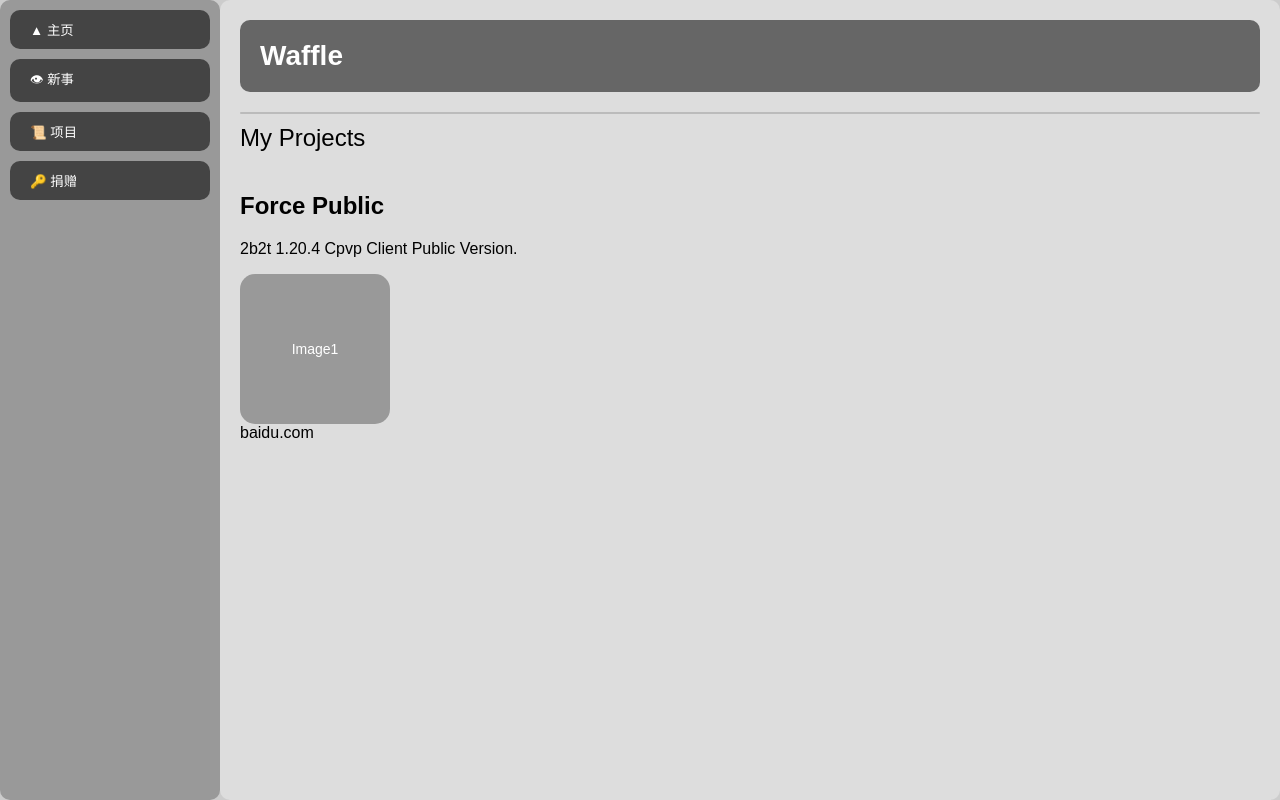
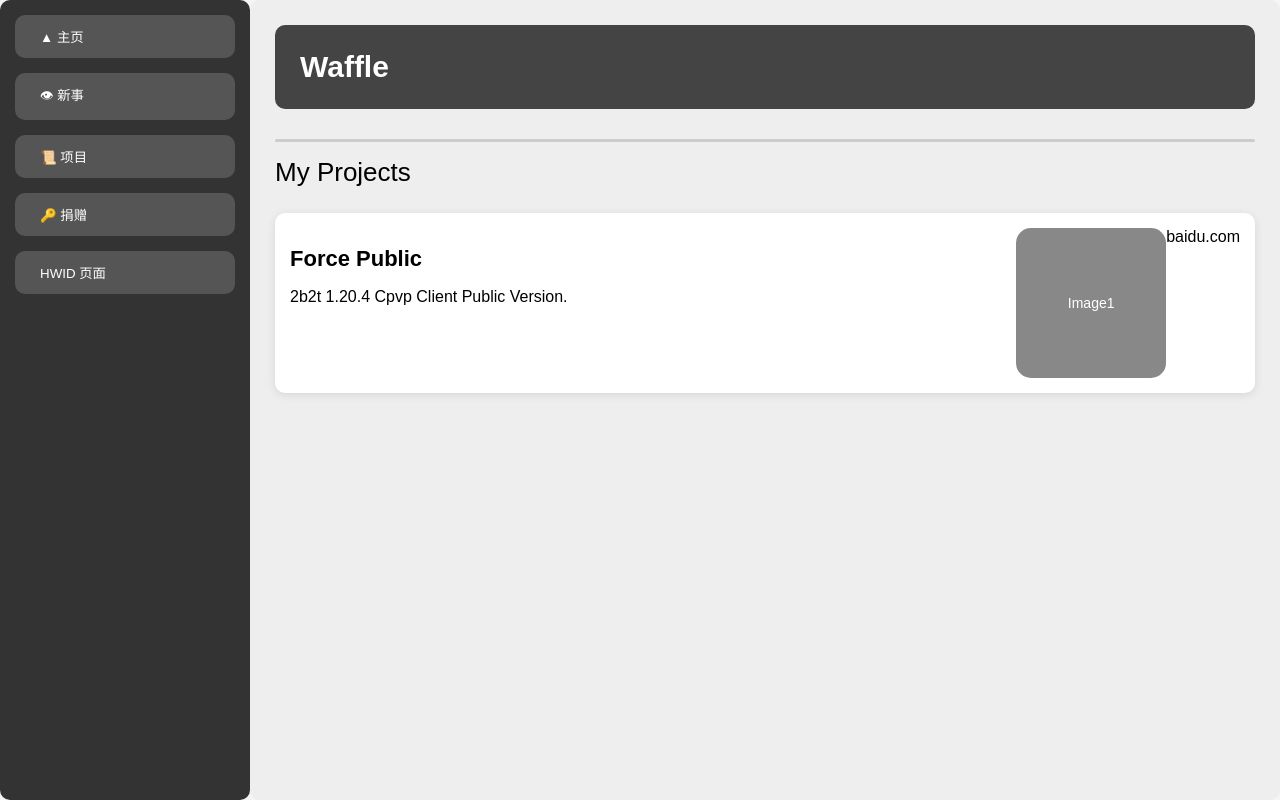
Before and after one commit to WaffleHFB/wafflehfb.github.io, a plain HTML site: page index.html in a window 1280 px wide. Both pictures are taken after a click on the button "📜 项目". Drawn offline with Linux system fonts and the light colour scheme.

Commit message:
Add files via upload

```diff
--- a/index.html
+++ b/index.html
@@ -6,27 +6,27 @@
     <title>Waffle News</title>
     <style>
         body {
-            font-family: Arial, sans-serif;
+            font-family: 'Arial', sans-serif;
             margin: 0;
             padding: 0;
             display: flex;
             height: 100vh;
-            background-color: #ccc;
+            background-color: #f5f5f5;
         }
         .sidebar {
-            width: 200px;
-            background-color: #999;
-            padding: 10px;
+            width: 220px;
+            background-color: #333;
+            padding: 15px;
             display: flex;
             flex-direction: column;
             align-items: flex-start;
             border-radius: 10px;
         }
         .sidebar button {
-            margin-bottom: 10px;
-            padding: 10px 20px;
+            margin-bottom: 15px;
+            padding: 12px 25px;
             border: none;
-            background-color: #444;
+            background-color: #555;
             color: #fff;
             cursor: pointer;
             width: 100%;
@@ -35,25 +35,25 @@
             transition: background-color 0.3s, transform 0.3s;
         }
         .sidebar button:hover {
-            background-color: #333;
+            background-color: #444;
             transform: translateX(5px);
         }
         .content {
             flex-grow: 1;
-            background-color: #ddd;
+            background-color: #eee;
             overflow-y: auto;
-            padding: 20px;
+            padding: 25px;
             display: flex;
             flex-direction: column;
             border-radius: 10px;
             animation: fadeIn 1s ease-in-out;
         }
         .logo {
-            font-size: 28px;
+            font-size: 30px;
             font-weight: bold;
-            margin-bottom: 10px;
-            padding: 20px;
-            background-color: #666;
+            margin-bottom: 15px;
+            padding: 25px;
+            background-color: #444;
             color: white;
             display: flex;
             justify-content: flex-start;
@@ -61,43 +61,45 @@
             border-radius: 10px;
         }
         .divider {
-            height: 2px;
-            background-color: #bbb;
-            margin: 10px 0;
+            height: 3px;
+            background-color: #ccc;
+            margin: 15px 0;
             border-radius: 2px;
         }
         .header {
-            font-size: 24px;
-            margin-bottom: 20px;
+            font-size: 26px;
+            margin-bottom: 25px;
         }
-        .news-item {
-            display: flex;
-            justify-content: space-between;
-            margin-bottom: 20px;
-            padding-bottom: 10px;
-            border-bottom: 1px solid #bbb;
-            animation: slideIn 0.5s ease-in-out;
-            border-radius: 10px;
-            overflow: hidden;
-        }
-        .news-text {
-            flex-grow: 1;
-            margin-right: 20px;
-            border-radius: 10px;
-        }
-        .news-text h2 {
-            margin: 0;
-            font-size: 20px;
-            margin-bottom: 10px;
 		        }
 		        .news-text p {
 		            margin: 0;
 		            font-size: 16px;
 		        }
-        .news-image {
+        .news-item, .projects-item {
+            display: flex;
+            justify-content: space-between;
+            margin-bottom: 20px;
+            padding: 15px;
+            background-color: #fff;
+            border-radius: 10px;
+            box-shadow: 0 2px 10px rgba(0, 0, 0, 0.1);
+            transition: transform 0.3s;
+        }
+        .news-item:hover, .projects-item:hover {
+            transform: translateX(10px);
+        }
+        .news-text, .projects-text {
+            flex-grow: 1;
+            margin-right: 20px;
+        }
+        .news-text h2, .projects-text h2 {
+            font-size: 22px;
+            margin-bottom: 10px;
+        }
+        .news-image, .project-image {
             width: 150px;
             height: 150px;
-            background-color: #999;
+            background-color: #888;
             border-radius: 15px;
             display: flex;
             align-items: center;
@@ -106,7 +108,7 @@
             font-size: 14px;
             transition: transform 0.3s;
         }
-        .news-image:hover {
+        .news-image:hover, .project-image:hover {
             transform: scale(1.1);
         }
         @keyframes fadeIn {
@@ -114,16 +116,6 @@
                 opacity: 0;
             }
             to {
-                opacity: 1;
-            }
-        }
-        @keyframes slideIn {
-            from {
-                transform: translateX(-50px);
-                opacity: 0;
-            }
-            to {
-                transform: translateX(0);
                 opacity: 1;
             }
         }
@@ -135,7 +127,8 @@
     <button onclick="showHome()">▲ 主页</button>
     <button onclick="showNews()">👁 新事</button>
     <button onclick="showProjects()">📜 项目</button>
-	<button onclick="showDonet()">🔑 捐赠</button>
+    <button onclick="showDonations()">🔑 捐赠</button>
+    <button onclick="showHWID()">HWID 页面</button>
 </div>
 
 <div class="content" id="content">
@@ -145,6 +138,7 @@
 </div>
 
 <script>
+    // 显示主页
     function showHome() {
         document.getElementById('content').innerHTML = `
             <div class="logo">Waffle</div>
@@ -152,6 +146,7 @@
             <div class="header">Welcome To Waffle's Blog</div>`;
     }
 
+    // 显示新闻
     function showNews() {
         document.getElementById('content').innerHTML = `
             <div class="logo">Waffle</div>
@@ -181,6 +176,7 @@
         `;
     }
 
+    // 显示项目
     function showProjects() {
         document.getElementById('content').innerHTML = `
             <div class="logo">Waffle</div>
@@ -193,8 +189,48 @@
                 </div>
                 <div class="news-image">Image1</div>
                 <p3>baidu.com</p3>
+            </div>`;
+    }
+
+    // 显示捐赠页
+    function showDonations() {
+        document.getElementById('content').innerHTML = `
+            <div class="logo">Waffle</div>
+            <div class="divider"></div>
+            <div class="header">捐赠支持我们</div>
+            <p>感谢您的支持！您可以通过以下比特币地址捐赠：</p>
+            <p><strong>比特币钱包地址：</strong></p>
+            <p style="background-color: #f0f0f0; padding: 10px; border-radius: 5px;">1A1zP1eP5QGefi2DMPTfTL5SLmv7DivfNa</p>
+            <p>请确保您通过比特币钱包转账时使用此地址。</p>`;
+    }
+
+    // 显示 HWID 页面
+    function showHWID() {
+        document.getElementById('content').innerHTML = `
+            <div class="logo">Waffle</div>
+            <div class="divider"></div>
+            <div class="header">Force HWID 页面</div>
+            <div id="passwordSection">
+                <p>请输入管理员密码访问此页面：</p>
+                <input type="password" id="password" placeholder="输入密码">
+                <button onclick="checkPassword()">提交</button>
             </div>
-			`;
+            <div id="hwidContent" style="display:none;">
+                <p>HWID JSON:</p>
+                <p><strong>HFB_：</strong>ABC-123-XYZ-789</p>
+            </div>`;
+    }
+
+    // 密码验证
+    function checkPassword() {
+        const inputPassword = document.getElementById('password').value;
+        const correctPassword = 'hwidpassword';
+        if (inputPassword === correctPassword) {
+            document.getElementById('hwidContent').style.display = 'block';
+            document.getElementById('passwordSection').style.display = 'none';
+        } else {
+            alert('密码错误，请重试。');
+        }
     }
 </script>
 
```
Lines whose indentation alone changed are shown as unchanged.
